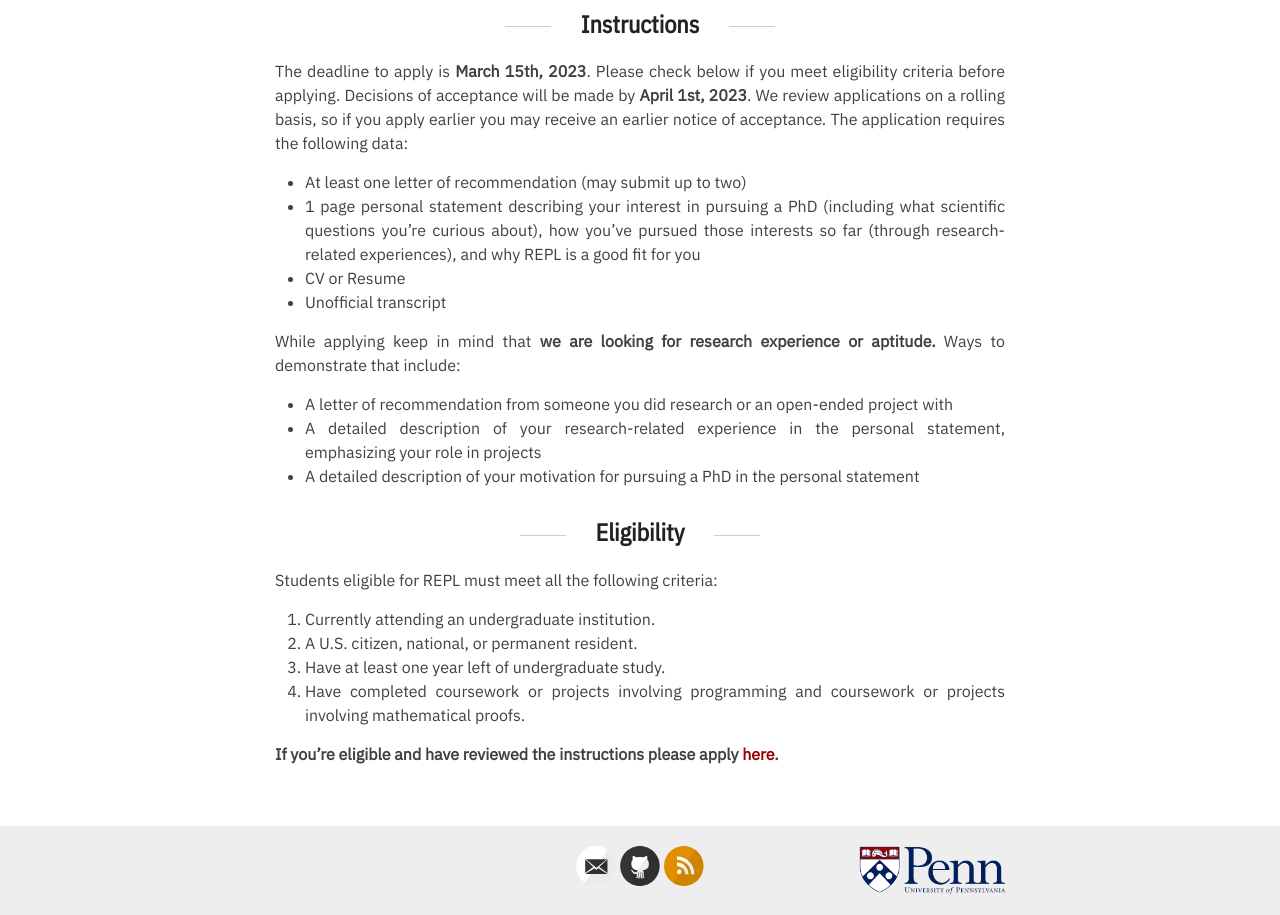
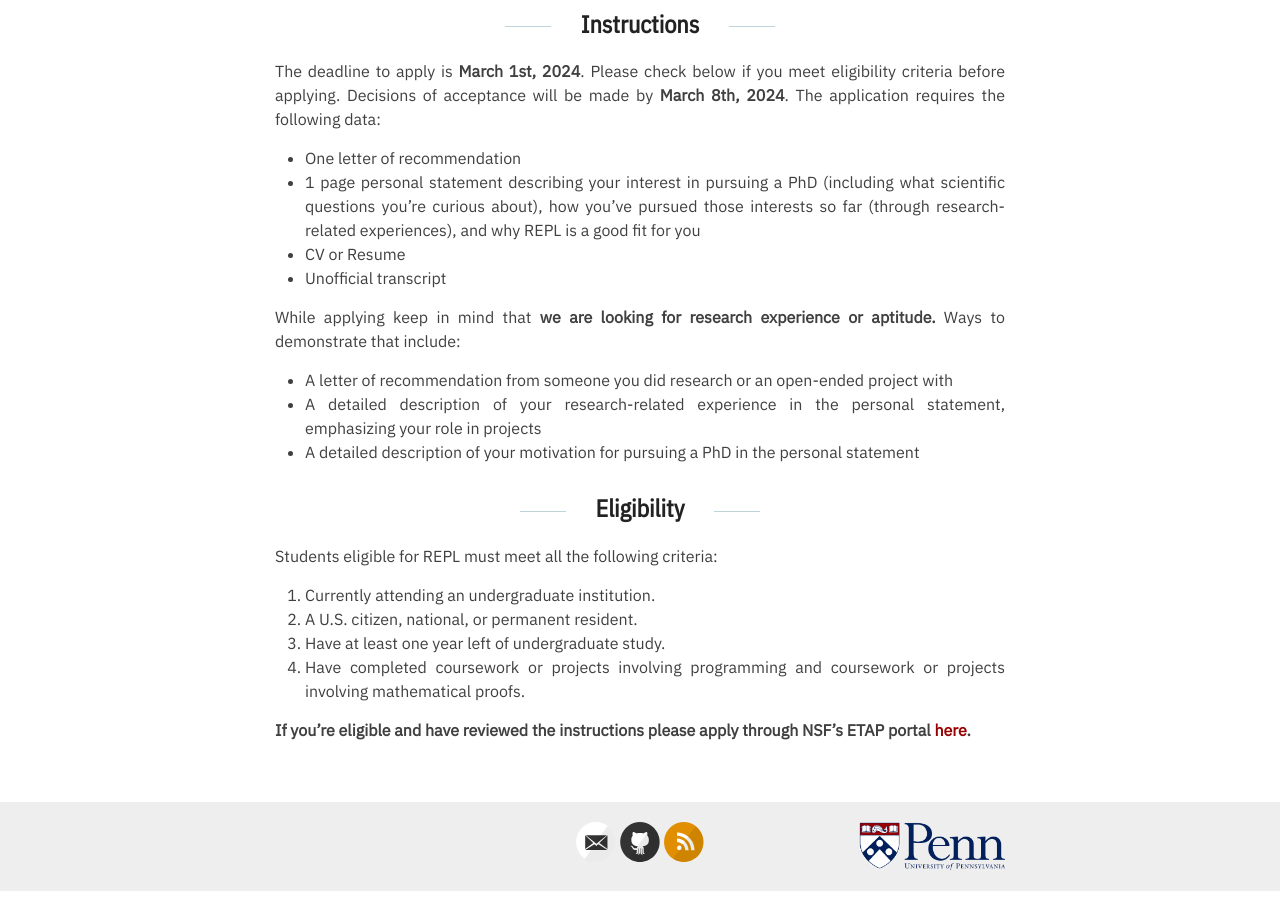
Before and after one commit to penn-repl/apply, a Jekyll site: the page built from _pages/apply.md, in a window 1280 px wide and 1400 px high, scrolled down 205 px. Shown: the part 485-1400 px from the top of the window. Built offline with Jekyll 4.4.1, drawn with Linux system fonts in a browser that asks for light colours; after the commit the page ends 1581 px from its top, so only the background shows below that.

Commit message:
Update apply.md

```diff
--- a/_pages/apply.md
+++ b/_pages/apply.md
@@ -4,14 +4,13 @@ title:
 permalink: /apply/
 ---
 
-
 <img align="center" width="100%" src="/images/penn3.png">
 
 ## Instructions
 
-The deadline to apply is **March 15th, 2023**. Please check below if you meet eligibility criteria before applying. Decisions of acceptance will be made by **April 1st, 2023**. We review applications on a rolling basis, so if you apply earlier you may receive an earlier notice of acceptance. The application requires the following data:
+The deadline to apply is **March 1st, 2024**. Please check below if you meet eligibility criteria before applying. Decisions of acceptance will be made by **March 8th, 2024**. The application requires the following data:
 
-- At least one letter of recommendation (may submit up to two)
+- One letter of recommendation
 - 1 page personal statement describing your interest in pursuing a PhD (including what scientific questions you're curious about), how you've pursued those interests so far (through research-related experiences), and why REPL is a good fit for you
 - CV or Resume
 - Unofficial transcript
@@ -31,4 +30,4 @@ Students eligible for REPL must meet all the following criteria:
 3. Have at least one year left of undergraduate study.
 4. Have completed coursework or projects involving programming and coursework or projects involving mathematical proofs.
 
-**If you're eligible and have reviewed the instructions please apply [here](https://forms.gle/5h5gbMQc39ApBtPp8).**
+**If you're eligible and have reviewed the instructions please apply through NSF's ETAP portal [here](https://etap.nsf.gov/award/1291/opportunity/7164).**
```
